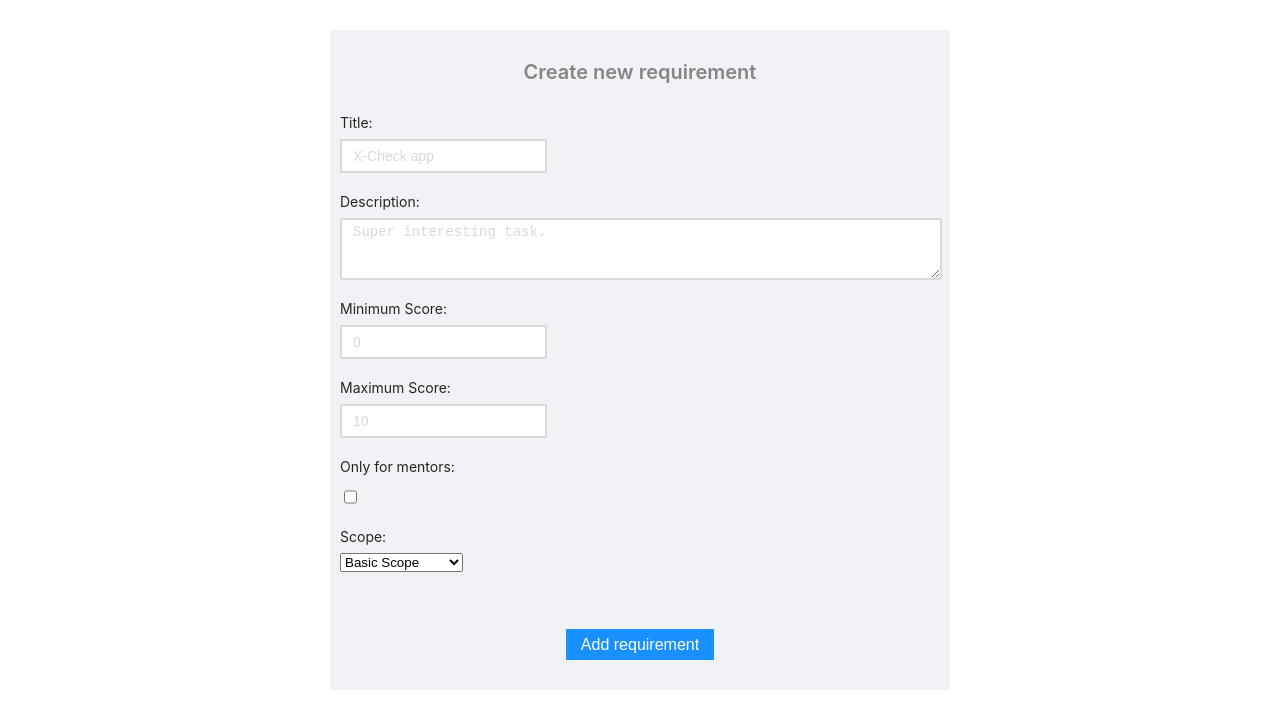
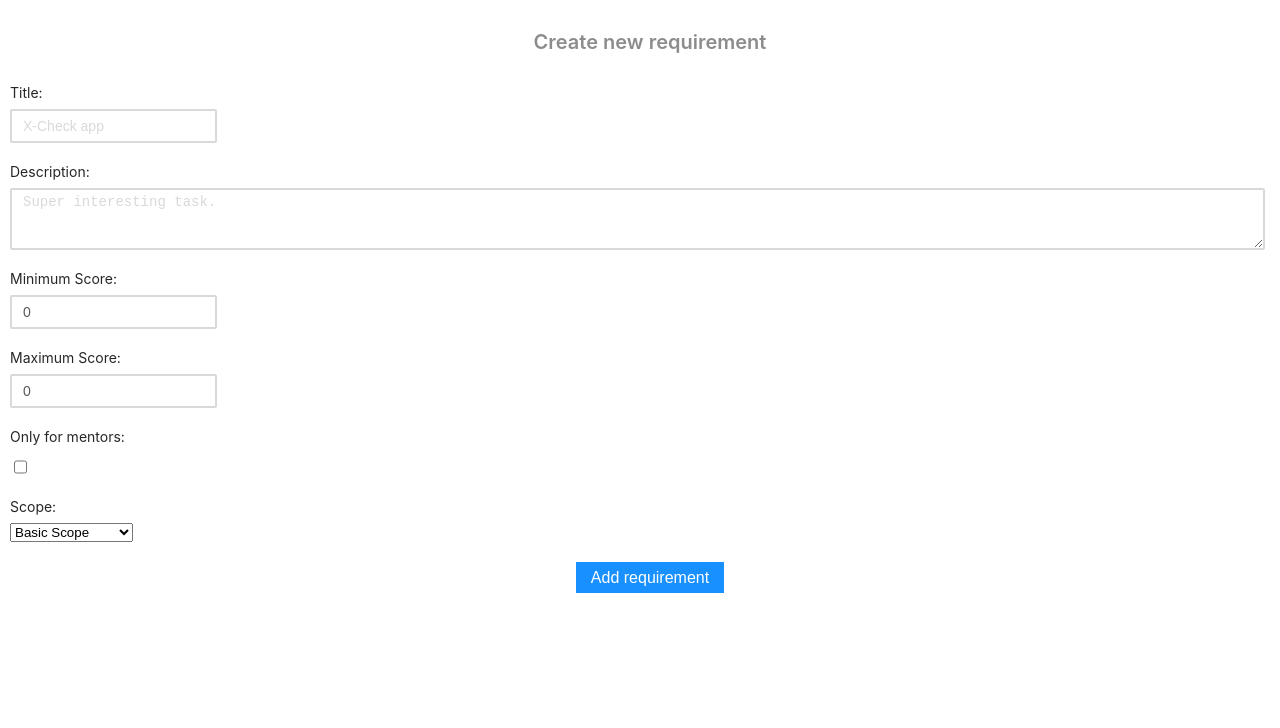
Before and after one commit to drnaida/X-Check-App, a React (Create React App) app in the folder client/: page /add-requirement in a window 1280 px wide. Shown: the top 728 px of the page. Built offline with nearby package versions, Linux system fonts and the light colour scheme.

Commit message:
feat: add to every input value attr

```diff
--- a/client/src/pages/AddRequirement/AddRequirement.js
+++ b/client/src/pages/AddRequirement/AddRequirement.js
@@ -17,7 +17,7 @@ const AddRequirement = () => {
   };
 
   const addRequirementToList = event => {
-    console.log(requirements);
+    console.log('Add');
   }
 
   return (
@@ -27,14 +27,14 @@ const AddRequirement = () => {
         <label htmlFor="title" className="AddRequirement__container--label">Title: </label>
         <input id="title" name="title" placeholder="X-Check app" className="AddRequirement__container--input" value={requirement.title} onChange={changeRequirement}/>
         <label htmlFor="description" className="AddRequirement__container--label">Description: </label>
-        <textarea id="description"placeholder="Super interesting task." name="description" className="AddRequirement__container--textarea" onChange={changeRequirement}/>
+        <textarea id="description" placeholder="Super interesting task." name="description" className="AddRequirement__container--textarea" value={requirement.description} onChange={changeRequirement}/>
         <label htmlFor="minScore" className="AddRequirement__container--label">Minimum Score: </label>
-        <input type="number" id="minScore" placeholder="0" name="minScore" className="AddRequirement__container--input" onChange={changeRequirement}/>
+        <input type="number" id="minScore" placeholder="0" name="minScore" className="AddRequirement__container--input" value={requirement.minScore} onChange={changeRequirement}/>
         <label htmlFor="maxScore" className="AddRequirement__container--label">Maximum Score: </label>
-        <input id="maxScore" name="maxScore" placeholder="10" className="AddRequirement__container--input" onChange={changeRequirement}/>
+        <input id="maxScore" name="maxScore" placeholder="10" className="AddRequirement__container--input" value={requirement.maxScore} onChange={changeRequirement}/>
         <label htmlFor="onlyForMentors" className="AddRequirement__container--label">Only for mentors: </label>
-        <input type="checkbox" id="onlyForMentors" className="AddRequirement__container--input" name="onlyForMentors" onChange={changeRequirementCheckbox}/>
-        <label htmlFor="scopeType" className="AddRequirement__container--label">Scope: </label>
+        <input type="checkbox" id="onlyForMentors" className="AddRequirement__container--input" name="onlyForMentors" value={requirement.onlyForMentors} onChange={changeRequirementCheckbox}/>
+        <label htmlFor="scopeType" className="AddRequirement__container--label" value={requirement.scopeType}>Scope: </label>
         <select id="scopeType" name="scopeType" onChange={changeRequirement}>
           <option>Basic Scope</option>
           <option>Advanced Scope</option>
--- a/client/src/pages/AddRequirement/AddRequirement.scss
+++ b/client/src/pages/AddRequirement/AddRequirement.scss
@@ -1,15 +1,12 @@
 @import '../../index.scss';
 .AddRequirement {
-  background-color: $color-gray;
-  width: 600px;
+  width: 100%;
   margin: 0 auto;
-  margin-top: 30px;
-  height: 600px;
+  height: 100%;
   display: flex;
   flex-direction: column;
   align-items: center;
   padding: 30px 10px;
-  margin-bottom: 10px;
   justify-content: space-between;
 
   &__heading {
@@ -26,6 +23,7 @@
     align-items: flex-start;
     width: 100%;
     height: 100%;
+    margin-bottom: 20px;
 
     &--input,
     &--textarea {
```
